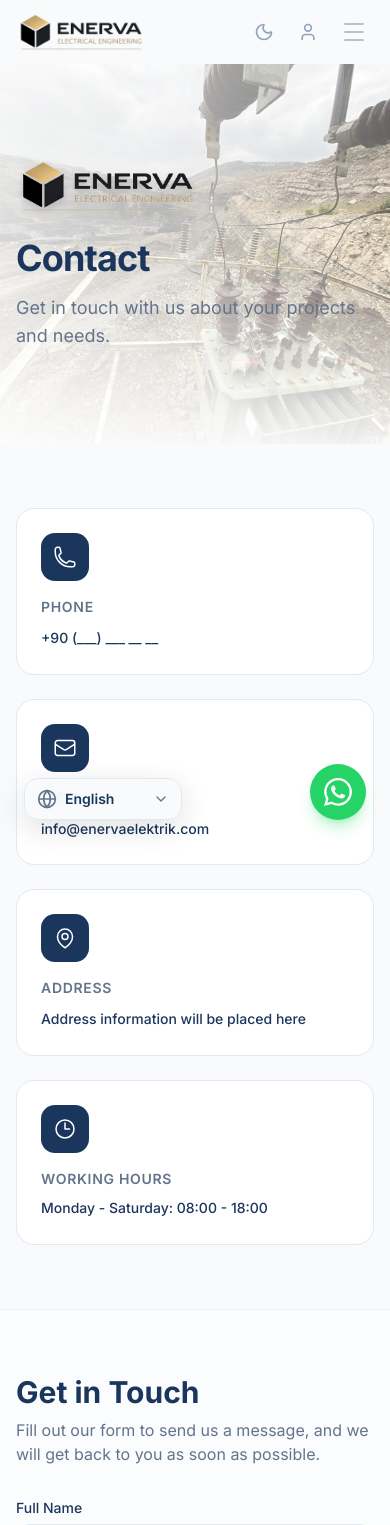
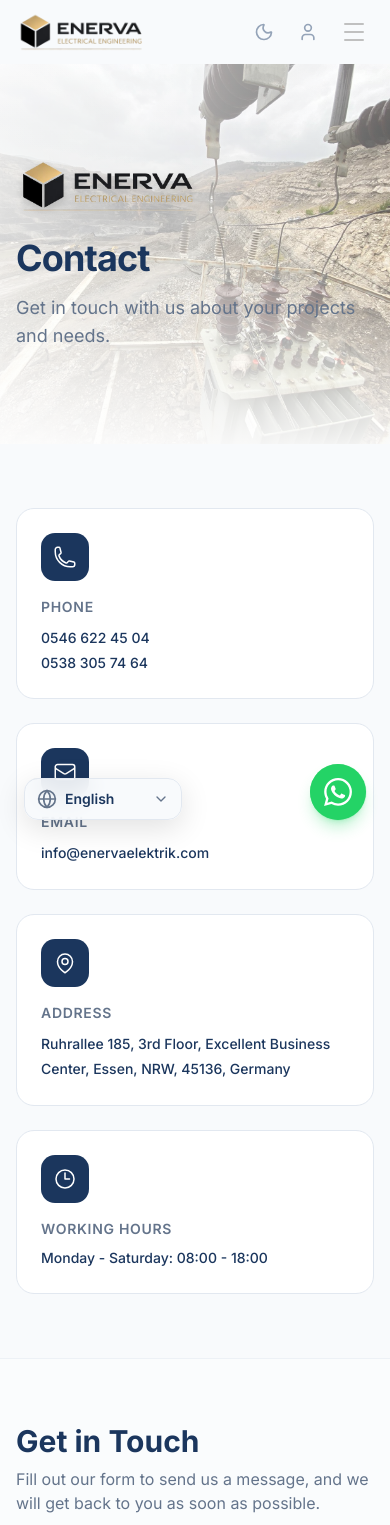
Before and after one commit to berkesongul/enerva-elektrik, a Next.js app: page /en/contact in a window 390 px wide. Shown: the top 1525 px of the page. Built offline with nearby package versions, Linux system fonts and the light colour scheme.

Commit message:
update contact phone and address

```diff
--- a/prisma/seed.ts
+++ b/prisma/seed.ts
@@ -27,8 +27,8 @@ async function main() {
     const settingsData = [
         { key: 'site_title', value: 'Enerva Elektrik' },
         { key: 'contact_email', value: 'info@enervaelektrik.com' },
-        { key: 'contact_phone', value: '+90 555 123 4567' },
-        { key: 'address', value: 'Ankara, Türkiye' },
+        { key: 'contact_phone', value: '0546 622 45 04 / 0538 305 74 64' },
+        { key: 'address', value: 'Ruhrallee 185, 3rd Floor, Excellent Business Center, Essen, NRW, 45136, Germany' },
     ];
 
     for (const s of settingsData) {
--- a/src/app/[locale]/HomeClient.tsx
+++ b/src/app/[locale]/HomeClient.tsx
@@ -584,8 +584,8 @@ export function HomeClient({
                                     </svg>
                                 ),
                                 title: ct("phone"),
-                                value: "+90 (___) ___ __ __",
-                                href: "tel:+90",
+                                value: (<>0546 622 45 04<br />0538 305 74 64</>),
+                                href: "tel:+905466224504",
                             },
                             {
                                 icon: (
@@ -658,7 +658,7 @@ export function HomeClient({
                     >
                         <div className="lg:col-span-3 rounded-2xl overflow-hidden border border-border min-h-[300px] flex">
                             <iframe
-                                src="https://www.google.com/maps/embed?pb=!1m18!1m12!1m3!1d3060.0!2d32.85!3d39.92!2m3!1f0!2f0!3f0!3m2!1i1024!2i768!4f13.1!3m3!1m2!1s0x0%3A0x0!2zMznCsDU1JzEyLjAiTiAzMsKwNTEnMDAuMCJF!5e0!3m2!1str!2str!4v1700000000000!5m2!1str!2str"
+                                src="https://www.google.com/maps/embed?pb=!1m18!1m12!1m3!1d2488.5!2d6.9940!3d51.4350!2m3!1f0!2f0!3f0!3m2!1i1024!2i768!4f13.1!3m3!1m2!1s0x0%3A0x0!2zNTHCsDI2JzA2LjAiTiA2wrA1OSczOC40IkU!5e0!3m2!1str!2sde!4v1700000000000!5m2!1str!2sde"
                                 className="w-full h-full border-0 flex-1"
                                 allowFullScreen
                                 loading="lazy"
@@ -677,7 +677,7 @@ export function HomeClient({
                                 <h3 className="text-lg font-bold text-foreground mb-2">{ct("directContactTitle")}</h3>
                                 <p className="text-muted-foreground text-sm mb-4">{ct("directContactDesc")}</p>
                                 <a
-                                    href="https://wa.me/90"
+                                    href="https://wa.me/905466224504"
                                     target="_blank"
                                     rel="noopener noreferrer"
                                     className="inline-flex items-center justify-center gap-2 w-full py-3 rounded-xl bg-[#25D366] hover:bg-[#20bd5a] text-white font-bold transition-all"
--- a/src/app/[locale]/contact/page.tsx
+++ b/src/app/[locale]/contact/page.tsx
@@ -16,8 +16,8 @@ export default function ContactPage() {
                 </svg>
             ),
             title: t("phone"),
-            value: "+90 (___) ___ __ __",
-            href: "tel:+90",
+            value: (<>0546 622 45 04<br />0538 305 74 64</>),
+            href: "tel:+905466224504",
         },
         {
             icon: (
@@ -64,13 +64,13 @@ export default function ContactPage() {
         visible: { opacity: 1, y: 0 },
     };
 
-    // Google Maps embed URL — Placeholder konum, gerçek adres ile değiştirin
+    // Google Maps embed URL — Essen office
     const mapEmbedUrl =
-        "https://www.google.com/maps/embed?pb=!1m18!1m12!1m3!1d3060.0!2d32.85!3d39.92!2m3!1f0!2f0!3f0!3m2!1i1024!2i768!4f13.1!3m3!1m2!1s0x0%3A0x0!2zMznCsDU1JzEyLjAiTiAzMsKwNTEnMDAuMCJF!5e0!3m2!1str!2str!4v1700000000000!5m2!1str!2str";
+        "https://www.google.com/maps/embed?pb=!1m18!1m12!1m3!1d2488.5!2d6.9940!3d51.4350!2m3!1f0!2f0!3f0!3m2!1i1024!2i768!4f13.1!3m3!1m2!1s0x0%3A0x0!2zNTHCsDI2JzA2LjAiTiA2wrA1OSczOC40IkU!5e0!3m2!1str!2sde!4v1700000000000!5m2!1str!2sde";
 
-    // Google Maps yol tarifi URL'si — Gerçek koordinatları buraya girin
+    // Google Maps directions URL
     const directionsUrl =
-        "https://www.google.com/maps/dir/?api=1&destination=39.92,32.85";
+        "https://www.google.com/maps/dir/?api=1&destination=Ruhrallee+185%2C+45136+Essen%2C+Germany";
 
     return (
         <div className="bg-background text-foreground transition-colors duration-300">
@@ -276,7 +276,7 @@ export default function ContactPage() {
                                     </p>
 
                                     <a
-                                        href="https://wa.me/90"
+                                        href="https://wa.me/905466224504"
                                         target="_blank"
                                         rel="noopener noreferrer"
                                         className="inline-flex items-center gap-2 px-5 py-2.5 rounded-xl bg-[#25D366] hover:bg-[#20bd5a] text-white font-medium transition-all duration-300 hover:shadow-lg text-sm"
--- a/src/components/shared/Footer.tsx
+++ b/src/components/shared/Footer.tsx
@@ -53,6 +53,19 @@ export default function Footer() {
                             ))}
                         </nav>
                     </div>
+
+                    {/* Contact Info */}
+                    <div className="flex flex-col items-center md:items-start">
+                        <h3 className="text-foreground font-semibold mb-4 text-lg">{t("contact")}</h3>
+                        <div className="space-y-3 text-sm text-muted-foreground text-center md:text-left">
+                            <p>
+                                <a href="tel:+905466224504" className="hover:text-accent transition-colors">0546 622 45 04</a>
+                                {" / "}
+                                <a href="tel:+905383057464" className="hover:text-accent transition-colors">0538 305 74 64</a>
+                            </p>
+                            <p>Ruhrallee 185, 3rd Floor<br />Excellent Business Center<br />Essen, NRW, 45136, Germany</p>
+                        </div>
+                    </div>
                 </div>
 
                 {/* Bottom Bar */}
--- a/src/messages/de.json
+++ b/src/messages/de.json
@@ -133,7 +133,7 @@
             "phone": "Telefon",
             "email": "E-Mail",
             "address": "Adresse",
-            "addressValue": "Adressinformationen werden hier platziert",
+            "addressValue": "Ruhrallee 185, 3. Etage, Excellent Business Center, Essen, NRW, 45136, Deutschland",
             "workingHours": "Öffnungszeiten",
             "workingHoursValue": "Montag - Samstag: 08:00 - 18:00",
             "formTitle": "Kontaktieren Sie uns",
--- a/src/messages/en.json
+++ b/src/messages/en.json
@@ -133,7 +133,7 @@
         "phone": "Phone",
         "email": "Email",
         "address": "Address",
-        "addressValue": "Address information will be placed here",
+        "addressValue": "Ruhrallee 185, 3rd Floor, Excellent Business Center, Essen, NRW, 45136, Germany",
         "workingHours": "Working Hours",
         "workingHoursValue": "Monday - Saturday: 08:00 - 18:00",
         "formTitle": "Get in Touch",
--- a/src/messages/tr.json
+++ b/src/messages/tr.json
@@ -133,7 +133,7 @@
         "phone": "Telefon",
         "email": "E-posta",
         "address": "Adres",
-        "addressValue": "Adres bilgisi buraya gelecek",
+        "addressValue": "Ruhrallee 185, 3. Kat, Excellent Business Center, Essen, NRW, 45136, Almanya",
         "workingHours": "Çalışma Saatleri",
         "workingHoursValue": "Pazartesi - Cumartesi: 08:00 - 18:00",
         "formTitle": "Bize Ulaşın",
```
